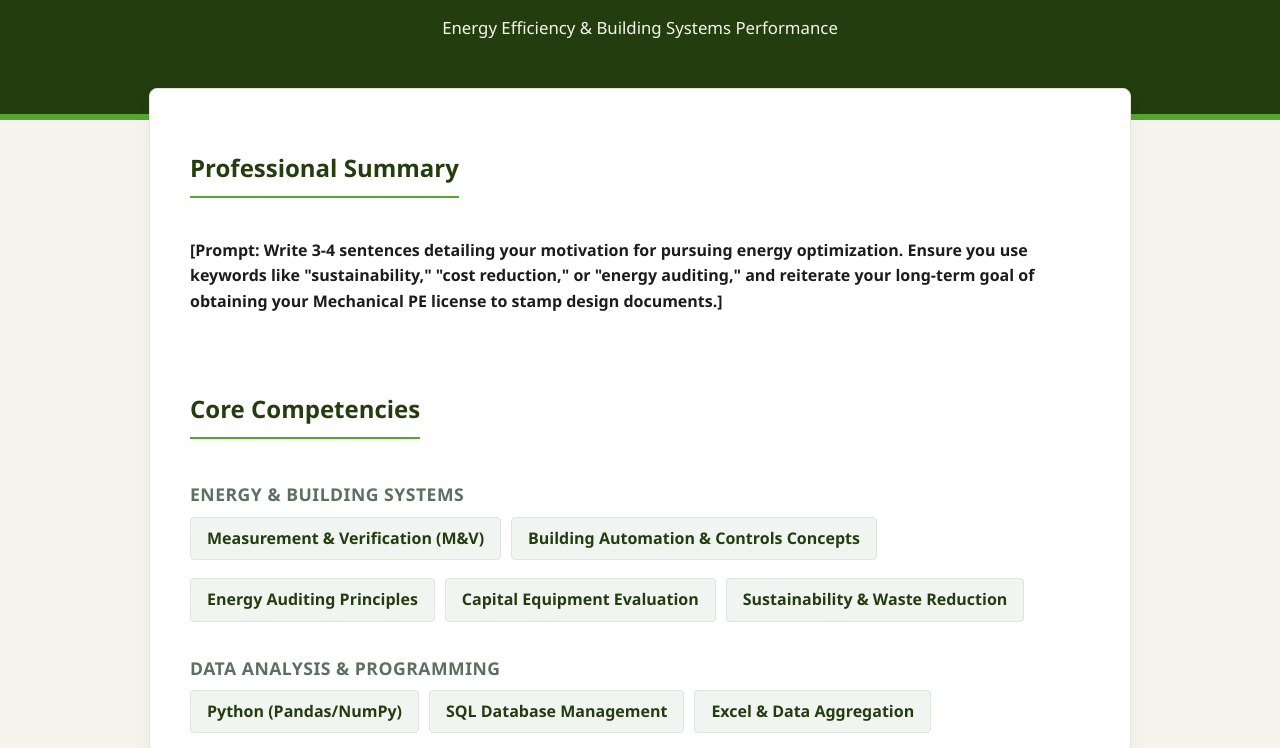
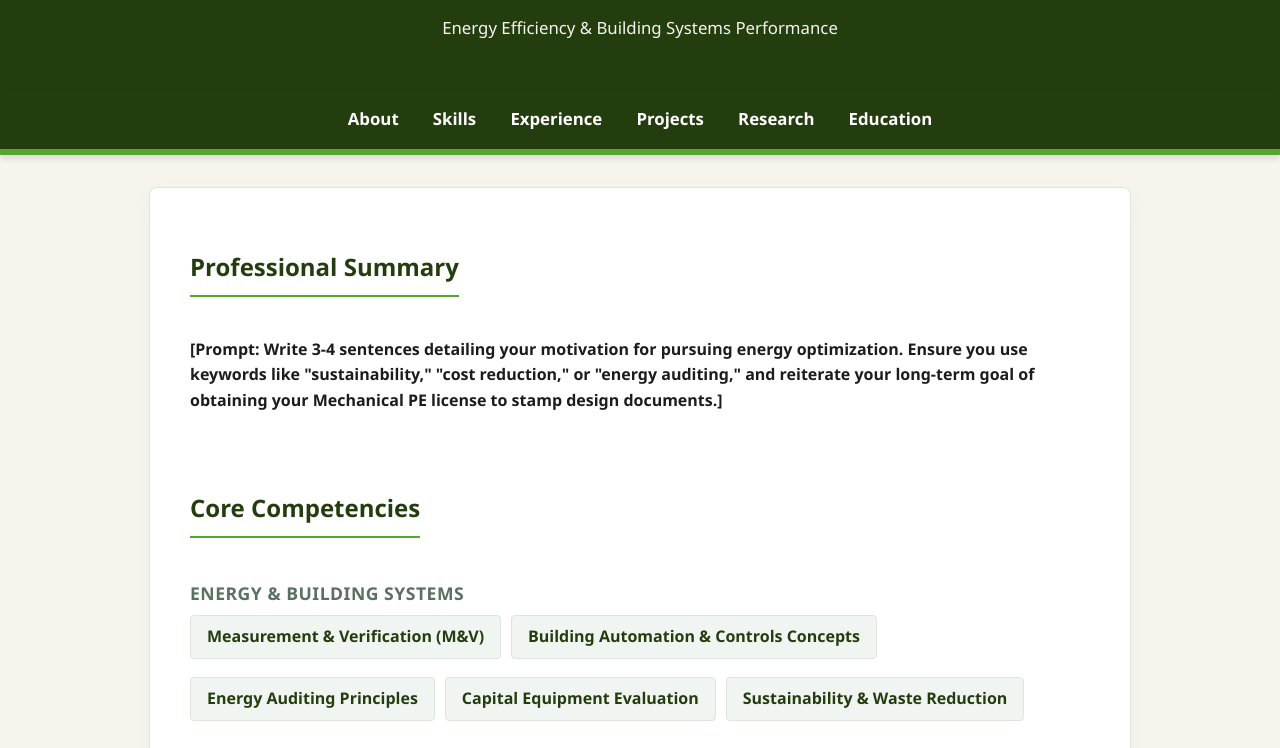
Before and after one commit to xpeshlakai/xpeshlakai.github.io, a plain HTML site: page index.html in a window 1280 px wide. Shown: the part 159-907 px from the top of the page. Drawn offline with Linux system fonts and the light colour scheme.

Commit message:
Update index.html

```diff
--- a/index.html
+++ b/index.html
@@ -23,12 +23,12 @@
             color: var(--text-main);
             background-color: var(--bg-color);
         }
+
         header {
             background: var(--header-bg);
             color: #fff;
-            padding: 3.5rem 1rem;
+            padding: 3.5rem 1rem 2rem 1rem;
             text-align: center;
-            border-bottom: 6px solid var(--accent-color);
         }
         header h1 {
             margin: 0;
@@ -40,18 +40,52 @@
             margin-top: 0.5rem;
             color: #E9C46A;
         }
+
+        /* Sticky Navigation Bar */
+        nav {
+            background: var(--header-bg);
+            text-align: center;
+            padding: 1rem 0;
+            position: sticky;
+            top: 0;
+            z-index: 100;
+            border-bottom: 6px solid var(--accent-color);
+            box-shadow: 0 4px 6px rgba(0,0,0,0.1);
+        }
+        nav a {
+            color: #fff;
+            text-decoration: none;
+            margin: 0 15px;
+            font-weight: 600;
+            font-size: 1.05rem;
+            transition: color 0.3s;
+        }
+        nav a:hover {
+            color: var(--accent-color);
+        }
+
+        /* Mobile adjustment for nav */
+        @media (max-width: 600px) {
+            nav a {
+                display: block;
+                margin: 10px 0;
+            }
+        }
+
         .container {
             max-width: 900px;
             margin: auto;
             padding: 2.5rem;
             background: var(--box-bg);
             box-shadow: 0 8px 20px rgba(0,0,0,0.04);
-            margin-top: -2rem;
+            margin-top: 2rem;
             border-radius: 8px;
             border: 1px solid var(--border-color);
         }
+
         section {
             margin-bottom: 3.5rem;
+            scroll-margin-top: 80px; /* Prevents nav bar from covering headers when clicking links */
         }
         h2 {
             border-bottom: 2px solid var(--accent-color);
@@ -157,6 +191,15 @@
         <p style="color: #F7F4EE; font-size: 1.05rem;">Energy Efficiency & Building Systems Performance</p>
     </header>
 
+    <nav>
+        <a href="#about">About</a>
+        <a href="#skills">Skills</a>
+        <a href="#experience">Experience</a>
+        <a href="#projects">Projects</a>
+        <a href="#research">Research</a>
+        <a href="#education">Education</a>
+    </nav>
+
     <div class="container">
 
         <section id="about">
@@ -253,7 +296,7 @@
         </section>
 
         <section id="projects">
-            <h2>Engineering & Technical Projects</h2>
+            <h2>Projects</h2>
 
             <div class="item-block">
                 <h3>CS99 Final Poster</h3>
@@ -301,7 +344,7 @@
         </section>
 
         <section id="research">
-            <h2>Undergraduate Research</h2>
+            <h2>Research</h2>
 
             <div class="item-block">
                 <h3>Microelectronics and Sensors Systems REU</h3>
```
